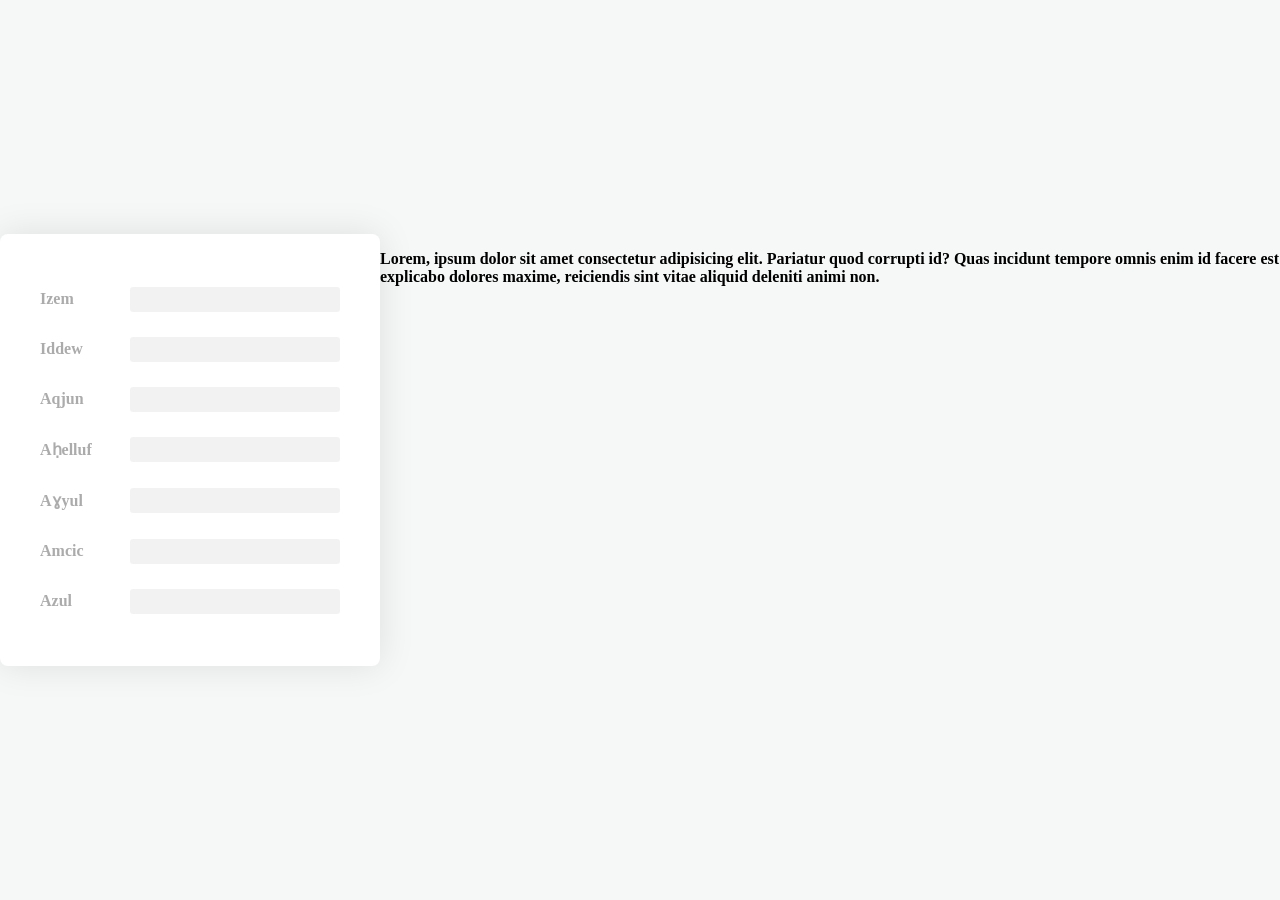
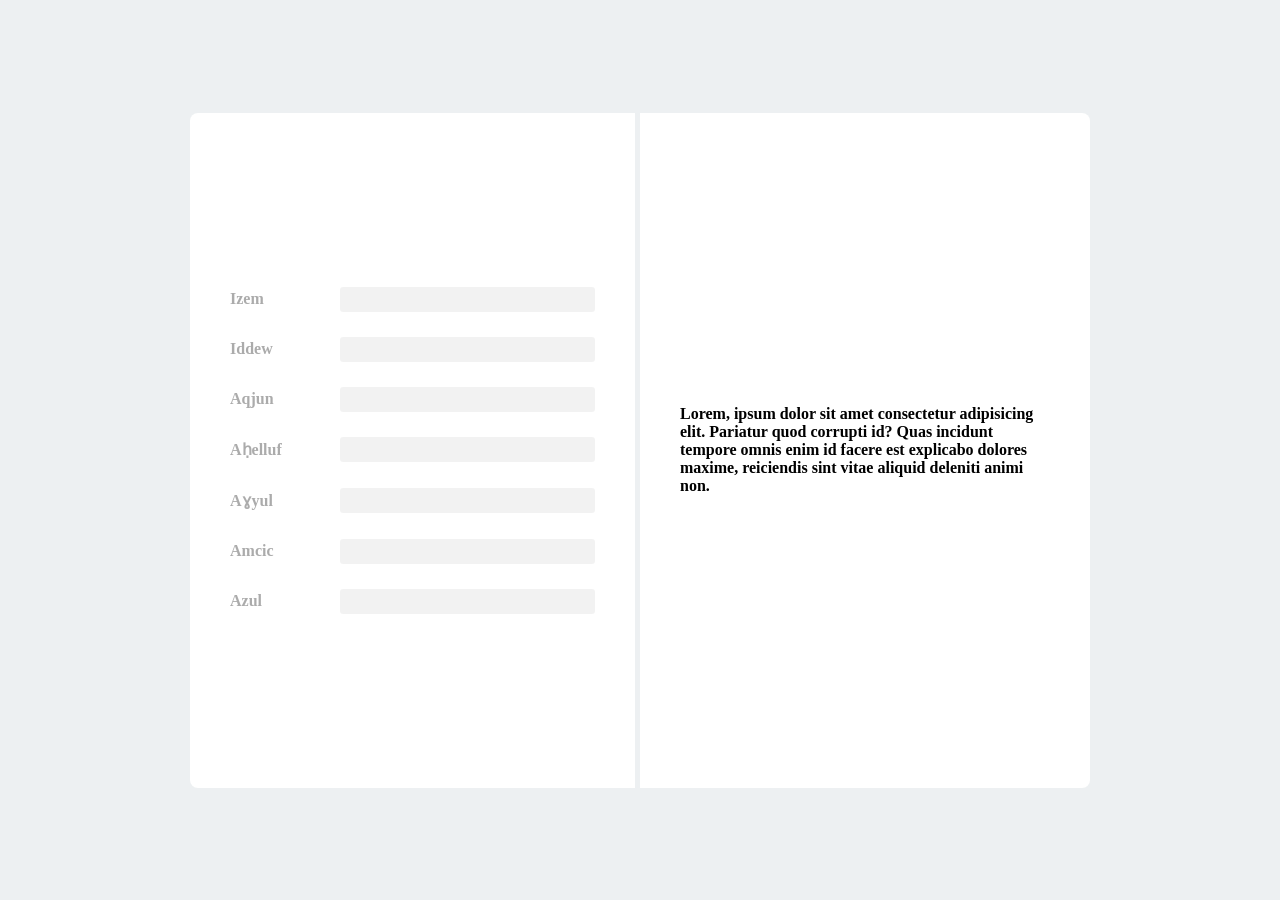

fix styles

--- a/style.css
+++ b/style.css
@@ -1,43 +1,58 @@
+html {
+    box-sizing: border-box;
+}
+
+*,
+*::before,
+*::after {
+    box-sizing: inherit;
+}
+
 body {
     padding: 0;
-    margin: 0;
+    margin: 0 auto;
     height: 100vh;
     display: flex;
     justify-content: center;
     align-items: center;
     font-family: 'Google sans';
     font-weight: bold;
-    background: rgba(237, 240, 242, 0.466);
+    background: rgb(237, 240, 242);
+    max-width: 900px;
 }
 
 main {
-    display: flex;
+    width: 100%;
+    display: grid;
+    grid-template-columns: repeat(8, 1fr);
+    grid-template-rows: repeat(9, 1fr);
+    height: 75%;
+    background: rgb(255, 255, 255);
+    border-radius: 8px;
 }
 
 .wrapper {
-    background: rgb(255, 255, 255);
-    border-radius: 8px;
+    grid-column: 1/5;
+    grid-row: 1/-1;
     display: flex;
     justify-content: center;
     align-items: center;
-    box-shadow: 0 0 36px rgba(0, 0, 0, 0.1);
     padding: 40px;
-
+    border-right: 5px solid rgb(237, 240, 242);
+    ;
 }
 
 ul,
 li {
     padding: 0;
     margin: 0;
+    width: 100%;
 }
 
 li {
     display: flex;
     justify-content: space-between;
     align-items: center;
-    width: 300px;
-    padding: 10px;
-    padding: 0;
 }
 
 .progressWrap {
@@ -66,10 +81,36 @@ p:first-letter {
     text-transform: capitalize;
 }
 
-#canvas {
+#canvasWrapper {
+    grid-column: 4/6;
+    grid-row: 1/-1;
+    align-self: center;
+    justify-self: center;
+    order: 1;
+}
 
-    box-shadow: 0 0 36px rgba(0, 0, 0, 0.1);
+#canvasWrapper #canvas {
+    cursor: pointer;
+    /* box-shadow: 0 0 36px rgba(0, 0, 0, 0.1); */
     border-radius: 50%;
+    transition: all .3s cubic-bezier(0.175, 0.885, 0.32, 1.275);
+    border: 5px solid rgb(237, 240, 242);
+    ;
+}
 
+#canvas:hover {
+    transform: scale(1.1);
+}
 
+#canvas:active {
+    transform: scale(1);
+}
+
+footer {
+    grid-column: 5/-1;
+    grid-row: 1/-1;
+    display: flex;
+    justify-content: center;
+    align-items: center;
+    padding: 40px;
 }
